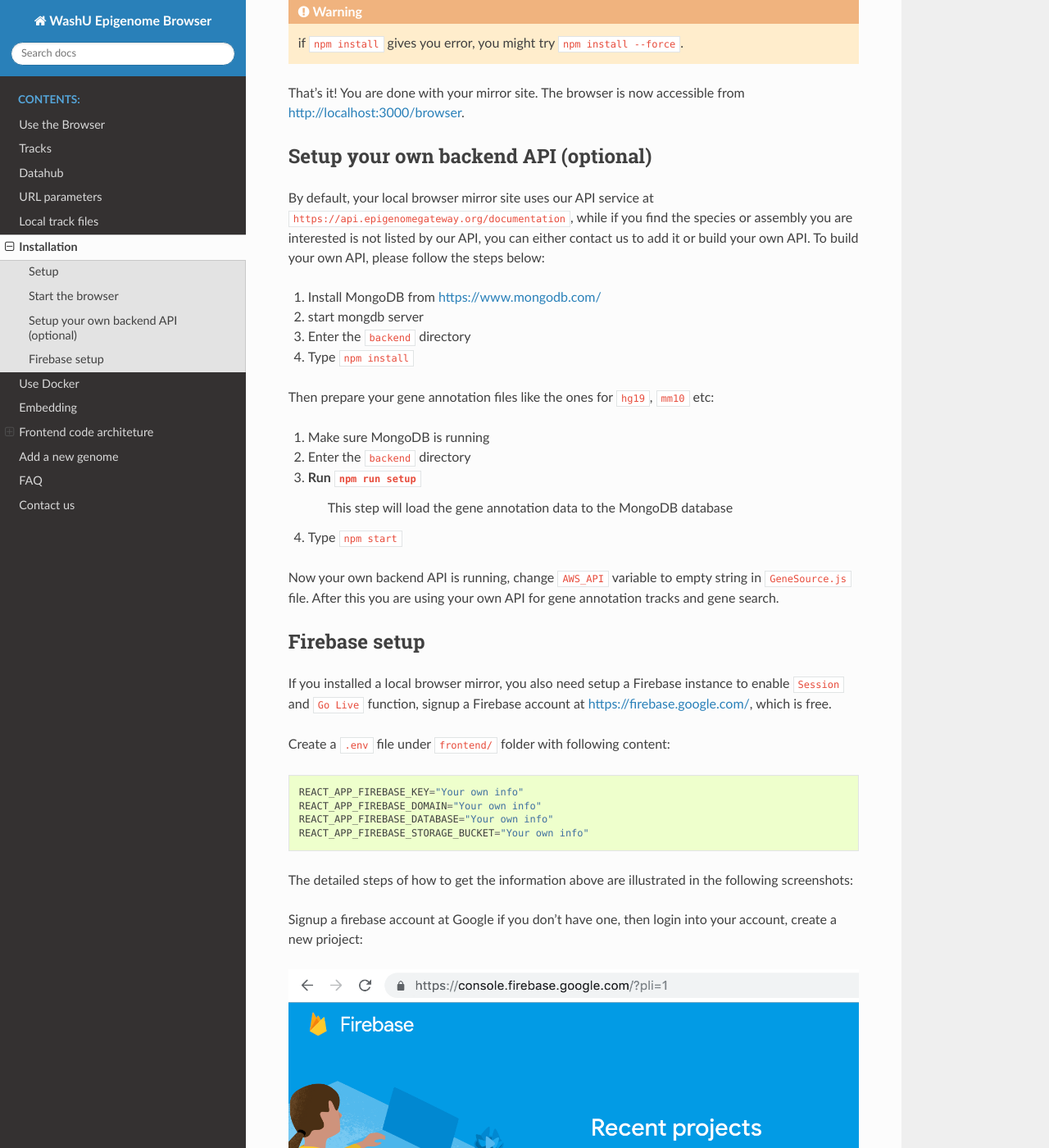
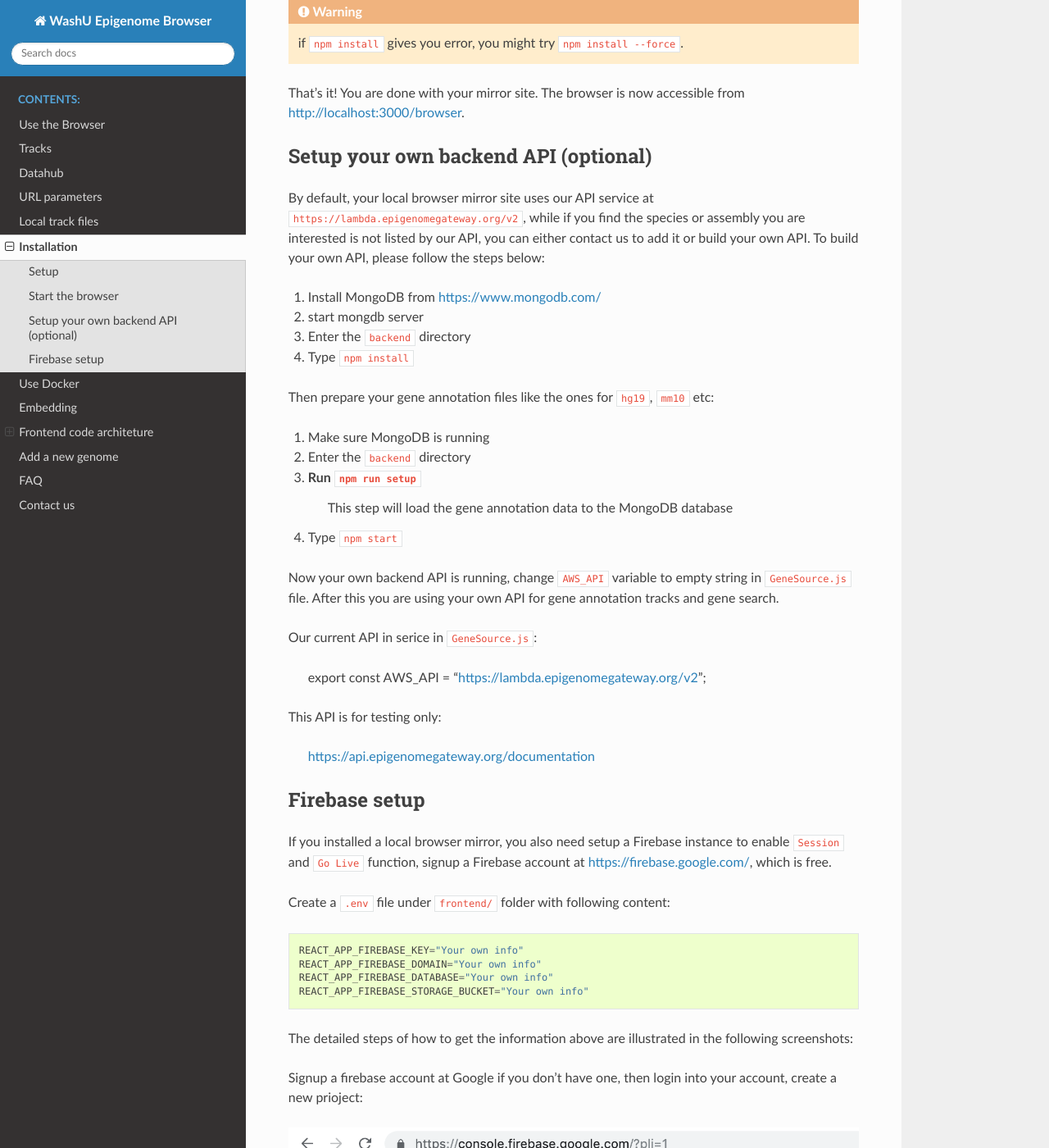
Before and after one commit to lidaof/eg-docs, a Sphinx documentation site: the page built from docs/installation.rst, in a window 1280 px wide and 1400 px high, scrolled down 569 px. Shown: the whole window at 82% size. Built offline with Sphinx 7.4.7 and the Read the Docs theme 2.0.0, drawn with Linux system fonts in a browser that asks for light colours.

Commit message:
Update API address

```diff
--- a/docs/installation.rst
+++ b/docs/installation.rst
@@ -24,7 +24,7 @@ The browser is now accessible from http://localhost:3000/browser.
 Setup your own backend API (optional)
 -------------------------------------
 
-By default, your local browser mirror site uses our API service at ``https://api.epigenomegateway.org/documentation``,
+By default, your local browser mirror site uses our API service at ``https://lambda.epigenomegateway.org/v2``,
 while if you find the species or assembly you are interested is not listed by our API, you can either contact us to add
 it or build your own API. To build your own API, please follow the steps below:
 
@@ -43,6 +43,14 @@ Then prepare your gene annotation files like the ones for ``hg19``, ``mm10`` etc
 
 Now your own backend API is running, change ``AWS_API`` variable to empty string in ``GeneSource.js`` file.
 After this you are using your own API for gene annotation tracks and gene search.
+
+Our current API in serice in ``GeneSource.js``:
+
+    export const AWS_API = "https://lambda.epigenomegateway.org/v2";
+
+This API is for testing only:
+
+    https://api.epigenomegateway.org/documentation
 
 .. _Firebase_setup:
 
```
